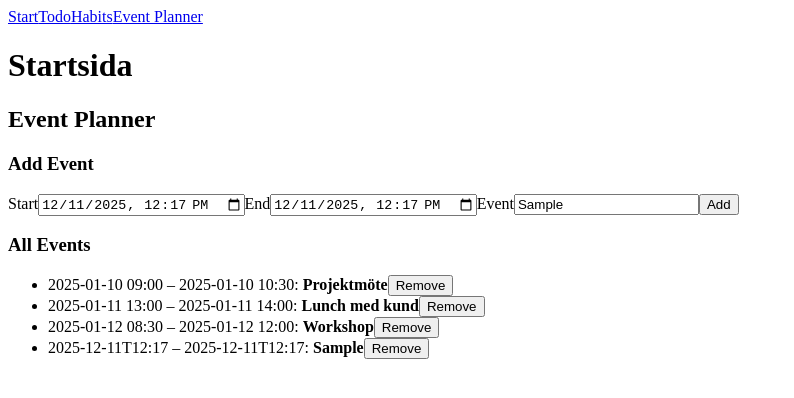
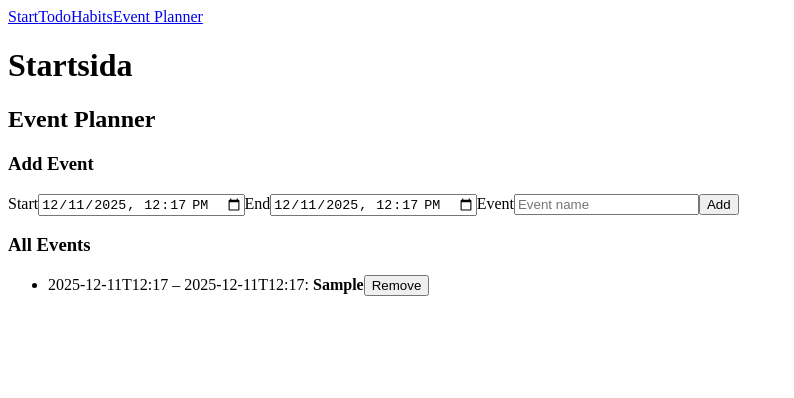
Before and after one commit to Ebba-Ene/projektarbete-productivity-assistant-application, a React (Vite) app: page /eventplanner in a window 1280 px wide. Both pictures are taken after typing "Sample" into the empty fields and a click on the button "Add". Shown: the top 398 px of the page, without its empty margins (0-794 px from the left). Built offline with nearby package versions, Linux system fonts and the light colour scheme.

Commit message:
seperate into components and add context

```diff
--- /dev/null
+++ b/src/components/EventForm.jsx
@@ -0,0 +1,44 @@
+import { useContext, useState } from "react";
+import { EventContext } from "../context/EventContext";
+
+const EventForm = () => {
+    const { addEvent } = useContext(EventContext)
+
+    const now = new Date();
+    const formatDateTimeLocal = (date) => {
+        const pad = (d) => d.toString().padStart(2, "0");
+        const year = date.getFullYear();
+        const month = pad(date.getMonth() + 1);
+        const day = pad(date.getDate());
+        const hours = pad(date.getHours());
+        const minutes = pad(date.getMinutes());
+        return `${year}-${month}-${day}T${hours}:${minutes}`;
+    };
+
+    const [start, setStart] = useState(formatDateTimeLocal(now));
+    const [end, setEnd] = useState(formatDateTimeLocal(now));
+    const [name, setName] = useState("");
+
+    const handleAdd = () => {
+        addEvent(start, end, name);
+        setName("");
+    };
+
+    return (
+        <>
+            <h3>Add Event</h3>
+            <label>Start</label>
+            <input type="datetime-local" value={start} min={formatDateTimeLocal(now)} onChange={(e) => setStart(e.target.value)}/>
+
+            <label>End</label>
+            <input type="datetime-local" value={end} min={formatDateTimeLocal(now)} onChange={(e) => setEnd(e.target.value)}/>
+
+            <label>Event</label>
+            <input type="text" value={name} placeholder="Event name" onChange={(e) => setName(e.target.value)}/>
+
+            <button onClick={handleAdd}>Add</button>
+        </>
+    );
+};
+
+export default EventForm;
--- /dev/null
+++ b/src/components/EventItem.jsx
@@ -0,0 +1,15 @@
+import { useContext } from "react"
+import { EventContext } from "../context/EventContext"
+
+const EventItem = ({ event }) => {
+    const { removeEvent } = useContext(EventContext)
+
+    return(<>
+        <li>
+            {event.start} – {event.end}: <strong>{event.name}</strong>
+            <button onClick={() => removeEvent(event)}>Remove</button>
+        </li>
+    </>)
+}
+
+export default EventItem
--- /dev/null
+++ b/src/components/EventList.jsx
@@ -0,0 +1,20 @@
+import { useContext } from "react"
+import { EventContext } from "../context/EventContext"
+import EventItem from "./EventItem"
+
+const EventList = () => {
+    const { events } = useContext(EventContext);
+
+    return (
+        <>
+            <h3>All Events</h3>
+            <ul>
+                {events.map((event, index) => (
+                    <EventItem key={index} event={event}/>
+                ))}
+            </ul>
+        </>
+    );
+}
+
+export default EventList;
--- /dev/null
+++ b/src/context/EventContext.jsx
@@ -0,0 +1,29 @@
+import { createContext, useState } from "react";
+
+export const EventContext = createContext();
+
+const EventProvider = ({ children }) => {
+  const [events, setEvents] = useState([]);
+
+  const addEvent = (start, end, name) => {
+    const newEvent = {
+      start,
+      end,
+      name,
+    };
+
+    setEvents([...events, newEvent]);
+  };
+
+  const removeEvent = (event) => {
+    setEvents(events.filter((e) => e !== event));
+  };
+
+  return (
+    <EventContext value={{ events, addEvent, removeEvent }}>
+      {children}
+    </EventContext>
+  );
+};
+
+export default EventProvider;
--- a/src/main.jsx
+++ b/src/main.jsx
@@ -2,9 +2,12 @@ import { StrictMode } from "react"
 import { createRoot } from "react-dom/client"
 import "./index.css"
 import App from "./App.jsx"
+import EventProvider from "./context/EventContext.jsx"
 
 createRoot(document.getElementById("root")).render(
   <StrictMode>
-    <App />
+    <EventProvider>
+      <App />
+    </EventProvider>
   </StrictMode>
 )
--- a/src/pages/EventPlanner/EventPlanner.jsx
+++ b/src/pages/EventPlanner/EventPlanner.jsx
@@ -1,94 +1,12 @@
-import { useState } from "react";
+import EventForm from "../../components/EventForm";
+import EventList from "../../components/EventList";
 
 const EventPlanner = () => {
-  const [events, setEvents] = useState([
-    {
-      start: "2025-01-10 09:00",
-      end: "2025-01-10 10:30",
-      name: "Projektmöte",
-    },
-    {
-      start: "2025-01-11 13:00",
-      end: "2025-01-11 14:00",
-      name: "Lunch med kund",
-    },
-    {
-      start: "2025-01-12 08:30",
-      end: "2025-01-12 12:00",
-      name: "Workshop",
-    },
-  ]);
-
-  const now = new Date();
-  const formatDateTimeLocal = (date) => {
-    const pad = (d) => d.toString().padStart(2, "0");
-    const year = date.getFullYear();
-    const month = pad(date.getMonth() + 1);
-    const day = pad(date.getDate());
-    const hours = pad(date.getHours());
-    const minutes = pad(date.getMinutes());
-    return `${year}-${month}-${day}T${hours}:${minutes}`;
-  };
-
-  const [eventStart, setEventStart] = useState(formatDateTimeLocal(now));
-  const [eventEnd, setEventEnd] = useState(formatDateTimeLocal(now));
-  const [eventName, setEventName] = useState("");
-
-  const addEvent = () => {
-    const newEvent = {
-      start: eventStart,
-      end: eventEnd,
-      name: eventName,
-    };
-
-    setEvents([...events, newEvent]);
-  };
-
-  const removeEvent = (event) => {
-    setEvents(events.filter((e) => e !== event));
-  };
-
   return (
     <>
       <h2>Event Planner</h2>
-      <div>
-        <h3>Add Event</h3>
-        <label>Start</label>
-        <input
-          type="datetime-local"
-          value={eventStart}
-          min={formatDateTimeLocal(now)}
-          onChange={(e) => setEventStart(e.target.value)}
-        />
-
-        <label>End</label>
-        <input
-          type="datetime-local"
-          value={eventEnd}
-          min={formatDateTimeLocal(now)}
-          onChange={(e) => setEventEnd(e.target.value)}
-        />
-
-        <label>Event</label>
-        <input
-          type="text"
-          placeholder="Event name"
-          value={eventName}
-          onChange={(e) => setEventName(e.target.value)}
-        />
-
-        <button onClick={addEvent}>Add</button>
-
-        <h3>All Events</h3>
-        <ul>
-          {events.map((event, index) => (
-            <li key={index}>
-              {event.start} – {event.end}: <strong>{event.name}</strong>
-              <button onClick={() => removeEvent(event)}>Remove</button>
-            </li>
-          ))}
-        </ul>
-      </div>
+       <EventForm/>
+       <EventList/>
     </>
   );
 };
```
Also changed, not shown: 1 other file (tests, documents, lock files or other folders).
